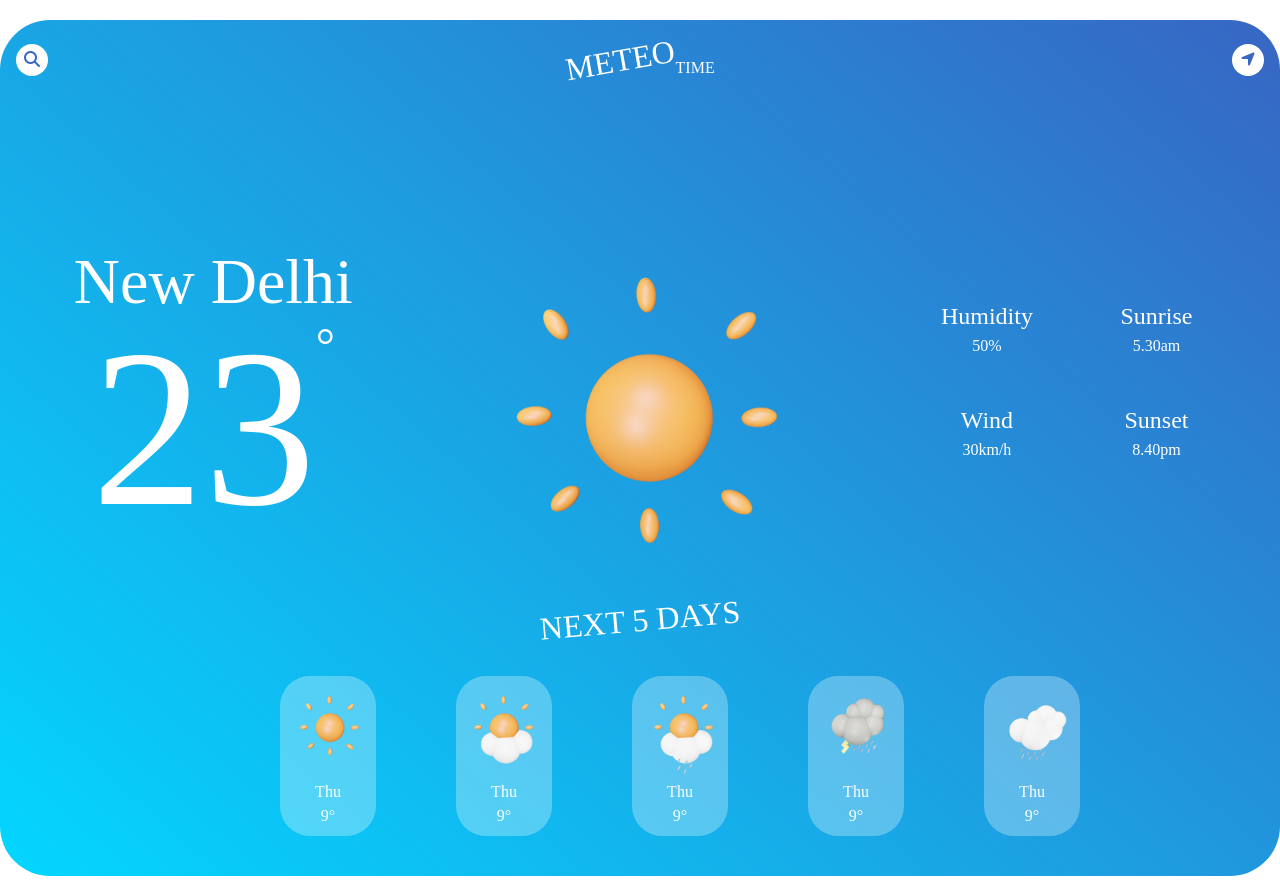
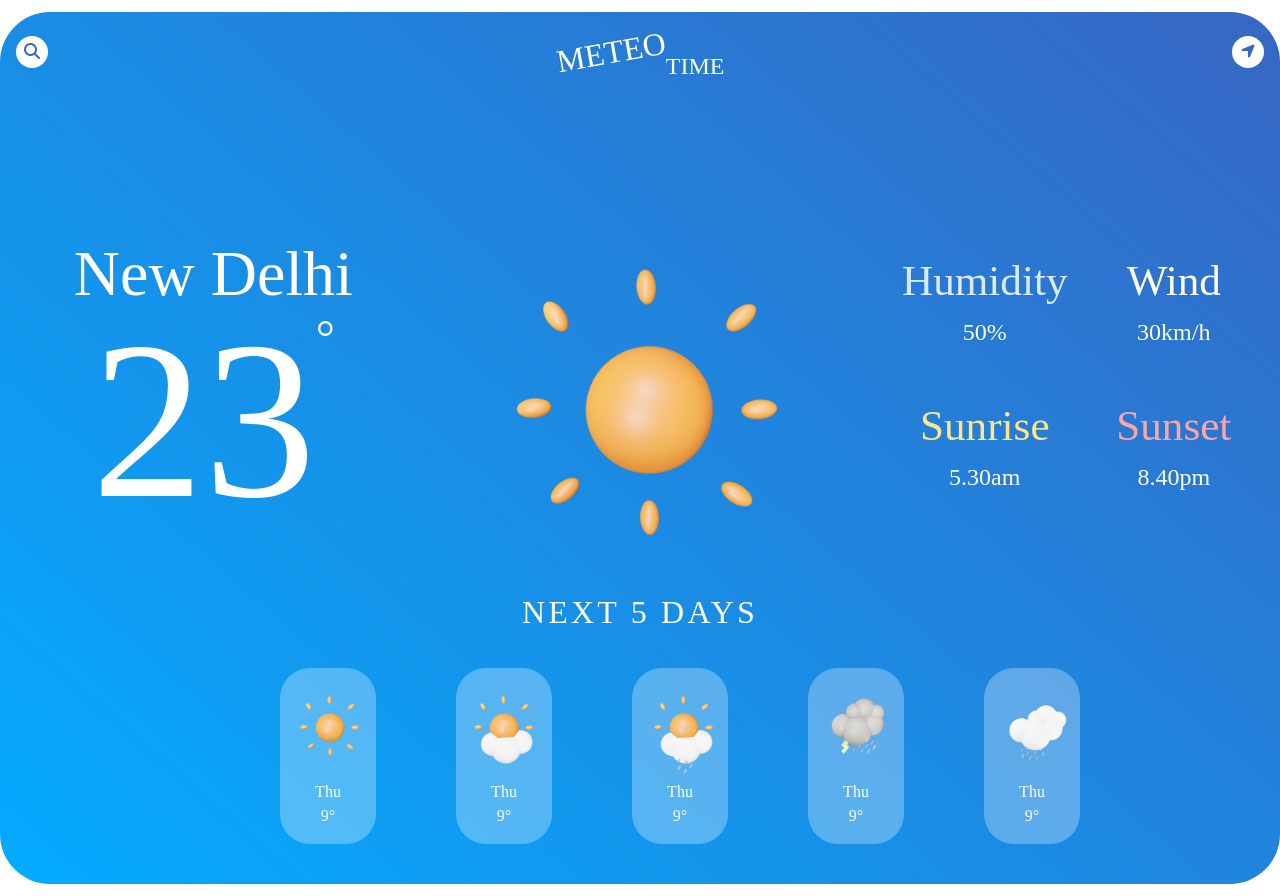
Before and after one commit to webdiego/Meteo-Time, a website: page index.html in a window 1280 px wide. Drawn offline with nearby package versions, Linux system fonts and the light colour scheme; a web font is replaced by a local one.

Commit message:
html structure and style completed

```diff
--- a/index.html
+++ b/index.html
@@ -7,14 +7,14 @@
   <link rel="stylesheet" href="./css/main.css">
   <script src="https://kit.fontawesome.com/6340a0a222.js" crossorigin="anonymous"></script>
   <link href="https://unpkg.com/tailwindcss@^2/dist/tailwind.min.css" rel="stylesheet">
-  <!-- <script src="./js/script.js"></script> -->
+  <script src="./js/script.js"></script>
 </head>
 <style>
 
 </style>
 <body>
   <div class="container mx-auto ">
-    <div class="app bg-day mt-5 mb-5" >
+    <div class="app bg-day mt-3 mb-3" >
 
 
       <!-- Bar -->
@@ -48,7 +48,7 @@
      <!-- MAIN -->
     <div class="main  ">
 
-
+  <!-- LOCATION -->
       <div class="location flex flex-col flex-1 justify-center items-center">
 
         <div class="location-city">
@@ -61,43 +61,43 @@
       </div>
 
 
-
+     <!-- WEATHER ICON -->
       <div class="weather flex-1">
         <div class="weather-icons flex items-center justify-center">
           <img class="weather-icon" src="./img/sun.png" alt="">
         </div>
       </div>
 
+      <!-- DETAILS -->
+
       <div class="details flex-1 flex items-center justify-evenly">
 
-        <div class="details-weather flex items-center justify-center flex-col">
+        <div class=" flex items-center justify-center flex-col">
 
-          <div class="details-humidity flex flex-col items-center justify-center">
-            <h3 class="details-title">Humidity</h3>
-            <h4>50%</h4>
-
+          <div class=" flex flex-col items-center justify-center">
+            <h3 class="details-title text-blue-100">Humidity</h3>
+            <h4 class="details-humidity details-sub">50%</h4>
           </div>
 
-          <div class="details-wind flex flex-col items-center justify-center mt-11">
-            <h3 class="details-title">Wind</h3>
-            <h4>30km/h</h4>
-
+          <div class=" flex flex-col items-center justify-center mt-11">
+            <h3 class="details-title text-yellow-200">Sunrise</h3>
+            <h4 class="details-sunrise details-sub " >5.30am</h4>
           </div>
         </div>
 
 
-        <div class="details-sun flex items-center justify-center flex-col">
+        <div class=" flex items-center justify-evenly flex-col">
 
-          <div class="details-sunrise flex flex-col items-center justify-center">
-            <h3 class="details-title">Sunrise</h3>
-            <h4 class="details-sunrise-time" >5.30am</h4>
+          <div class=" flex flex-col items-center justify-center ">
+            <h3 class="details-title">Wind</h3>
+            <h4 class="details-wind details-sub">30km/h</h4>
+          </div>
 
+          <div class=" flex flex-col items-center justify-center mt-11 ">
+            <h3 class="details-title text-red-300">Sunset</h3>
+            <h4 class="details-sunset details-sub">8.40pm</h4>
           </div>
-          <div class="details-sunset  flex flex-col items-center justify-center mt-11 ">
-            <h3 class="details-title">Sunset</h3>
-            <h4 class="details-sunset-time">8.40pm</h4>
 
-          </div>
         </div>
 
       </div>
@@ -113,31 +113,31 @@
 
 
     <div class="next">
-      <img class="next-img"  src="./img/sun.png" alt="">
-      <h3 class="next-day">Thu</h3>
-      <h4>9°</h4>
+      <img class="next-img-1"  src="./img/sun.png" alt="">
+      <h3 class="next-day-1">Thu</h3>
+      <h4 class="next-deg-1">9°</h4>
     </div>
 
     <div class="next">
-      <img class="next-img"  src="./img/sun clouds.4png.png" alt="">
-      <h3 class="next-day">Thu</h3>
-      <h4>9°</h4>
+      <img class="next-img-2"  src="./img/sun clouds.4png.png" alt="">
+      <h3 class="next-da-2">Thu</h3>
+      <h4 class="next-deg-2">9°</h4>
     </div>
 
     <div class="next">
-      <img class="next-img"  src="./img/sunrain.png" alt="">
-      <h3 class="next-day">Thu</h3>
-      <h4>9°</h4>
+      <img class="next-img-3"  src="./img/sunrain.png" alt="">
+      <h3 class="next-day-3">Thu</h3>
+      <h4 class="next-deg-3">9°</h4>
     </div>
     <div class="next">
-      <img class="next-img"  src="./img/thunderstorm2.png" alt="">
-      <h3 class="next-day">Thu</h3>
-      <h4>9°</h4>
+      <img class="next-img-4"  src="./img/thunderstorm2.png" alt="">
+      <h3 class="next-day-4">Thu</h3>
+      <h4 class="next-deg-4" >9°</h4>
     </div>
     <div class="next">
-      <img class="next-img"  src="./img/heavyrain.png" alt="">
-      <h3 class="next-day">Thu</h3>
-      <h4>9°</h4>
+      <img class="next-img-5"  src="./img/heavyrain.png" alt="">
+      <h3 class="next-day-5">Thu</h3>
+      <h4 class="next-deg-5">9°</h4>
     </div>
   </div>
 
--- a/js/script.js
+++ b/js/script.js
@@ -1,25 +1,36 @@
 
-const apiKey = "n9YazxwN70lUO9Te7hZZYBOTYe9EXxJs";
+// const apiKey = "n9YazxwN70lUO9Te7hZZYBOTYe9EXxJs";
 
-const getCity = async function(city){
-  try {
-    const res = await fetch(`https://dataservice.accuweather.com/locations/v1/cities/search?apikey=${apiKey}&q=${city}`);
+// const getCity = async function(city){
+//   try {
+//     const res = await fetch(`https://dataservice.accuweather.com/locations/v1/cities/search?apikey=${apiKey}&q=${city}`);
 
-    const data = await res.json();
+//     const data = await res.json();
 
-    console.log(data[0]);
-    return data[0]
+//     console.log(data[0]);
+//     getWeatherToday(data[0].Key)
+//   }catch(err){
+//     console.log(err)
+//   }
 
-  }catch(err){
-    console.log(err)
-  }
+// }
 
-}
+// getCity('rome')
 
-getCity('rome')
-// const getWeather = async function(Key){
+// const getWeatherToday = async function(Key){
+//   try{
+//    const res = await fetch(`http://dataservice.accuweather.com/currentconditions/v1/${Key}?apikey=${apiKey}`);
+//    const data = await res.json();
+//    console.log(data);
+//   }catch(err){
+//     console.log(err);
+//   }
+//  }
+
+
+// const getWeather5Days = async function(Key){
 //  try{
-//   const res = await fetch(`http://dataservice.accuweather.com/forecasts/v1/daily/1day/${Key}?apikey=${apiKey}`);
+//   const res = await fetch(`http://dataservice.accuweather.com/forecasts/v1/daily/5day/${Key}?apikey=${apiKey}`);
 //   const data = await res.json();
 //   console.log(data);
 //  }catch(err){
@@ -27,5 +38,5 @@ getCity('rome')
 //  }
 // }
 
-
-// getWeather('214046')
+// getWeatherToday('214046')
+// getWeather5Days('214046')
--- /dev/null
+++ b/sass/_bar.scss
@@ -0,0 +1,90 @@
+.bar{
+  padding-top: 1rem;
+  display: flex;
+  align-items: center;
+  justify-content: space-between;
+  margin-bottom: 5rem;
+}
+.title{
+  width: 100%;
+   transform: rotate(-10deg);
+   font-size: 2rem;
+  &-span{
+    transform: translateY(20px);
+    font-size: 1.5rem;
+  }
+}
+
+.search{
+  height: 2rem;
+  width: 2rem;
+  border-radius: 50%;
+  background-color: white;
+  position: relative;
+  margin-left: 1rem;
+  display: flex;
+  align-items: center;
+  outline: 0;
+
+  @media only screen and (max-width: 640px) {
+		transform: translateY(60px);
+	}
+  &-btn{
+    position: absolute;
+    top: 50%;
+    left: 50%;
+    transform: translate(-50%,-50%);
+  }
+
+  &-input{
+    border: none;
+  background: white;
+  outline: none;
+  float: left;
+  margin-left: 0.5rem;
+  color: white;
+  transition: 0.4s;
+  width: 0;
+  text-align: center;
+  border-radius: 30px;
+  font-size: 1.2rem;
+  font-family: $font-family-base;
+  }
+  &-icon{
+    color: $dark-day-blue;
+  }
+}
+
+
+
+
+.search:hover > .search-input {
+  width: 250px;
+  padding: 0 7px;
+  color:  $dark-day-blue;
+  font-size: 1.2rem;
+}
+
+
+.search:focus,.search:active,.search:hover{
+
+  outline: none 0 !important;
+}
+
+.geolocal{
+  height: 2rem;
+  width: 2rem;
+  border-radius: 50%;
+  background-color: white;
+  position: relative;
+  margin-right: 1rem;
+  display: flex;
+  align-items: center;
+  @media only screen and (max-width: 640px) {
+		transform: translateY(60px);
+	}
+  &-icon{
+    color: $dark-day-blue;
+
+  }
+}
--- a/sass/_base.scss
+++ b/sass/_base.scss
@@ -10,3 +10,33 @@ body{
   font-size: 62,5%;
   color: white;
 }
+
+
+.container{
+  width: 100%;
+  height: 100%;
+  background-color: white;
+  display: flex;
+  align-items: center;
+  justify-content: center;
+  font-family: $font-family-base;
+}
+
+.app{
+  width: 100%;
+
+  border-radius: 50px;
+  align-self: center;
+  @media only screen and (max-width: 940px) {
+    width: 95%;
+	}
+}
+
+.bg-day{
+  background: linear-gradient(41deg, rgb(3, 171, 255) 0%, rgba(55,102,195,1) 100%);
+
+}
+.bg-night{
+  background: linear-gradient(41deg, $light-night-blue 0%, $dark-night-blue 100%);
+
+}
--- a/sass/_nextDays.scss
+++ b/sass/_nextDays.scss
@@ -1,6 +1,6 @@
 .next{
   width: 6rem;
-  height: 10rem;
+  height: 11rem;
   border-radius: 30px;
   background-color: rgba(255, 255, 255, 0.285);
   margin-left: 5rem;
@@ -20,8 +20,8 @@
     text-align: center;
     text-transform: uppercase;
     font-size: 2rem;
-    transform: rotate(-5deg);
     margin-bottom: 2rem;
+    letter-spacing: .2rem;
   }
   &-img{
     width: 6rem;
@@ -33,3 +33,17 @@
 
 
 }
+
+.details{
+
+  @media only screen and (max-width: 1037px) {
+		transform: translateY(-90px);
+	}
+  &-title{
+    font-size: 2.7rem;
+  }
+
+  &-sub{
+    font-size: 1.5rem;
+  }
+}
--- a/sass/_variables.scss
+++ b/sass/_variables.scss
@@ -1,4 +1,3 @@
-
 
 // COLORS
 $light-day-blue:#03D6FF;
@@ -15,131 +14,5 @@ $light-night-blue: #3766C3;
   src: url("../font/brandon-grotesque-black.woff") format("woff"),
   url("../font/brandon-grotesque-black.ttf") format("ttf")
 }
-@font-face {
-  font-family:  'Brandon-Light';
-  src: url("../font/brandon-grotesque-light.woff") format("woff"),
-  url("../font/brandon-grotesque-light.otf") format("ttf")
-}
 
 $font-family-base :'Brandon-Black';
-
-.container{
-  width: 100%;
-  height: 100%;
-  background-color: white;
-  display: flex;
-  align-items: center;
-  justify-content: center;
-  font-family: $font-family-base;
-}
-
-.app{
-  width: 100%;
-  height: 95%;
-  border-radius: 50px;
-  align-self: center;
-  @media only screen and (max-width: 940px) {
-    width: 95%;
-		height: 97%;
-	}
-}
-
-.bg-day{
-  background: linear-gradient(41deg, rgba(3,214,255,1) 0%, rgba(55,102,195,1) 100%);
-
-}
-.bg-night{
-  background: linear-gradient(41deg, $light-night-blue 0%, $dark-night-blue 100%);
-
-}
-
-.bar{
-  padding-top: 1rem;
-  display: flex;
-  align-items: center;
-  justify-content: space-between;
-  margin-bottom: 5rem;
-}
-.title{
-  width: 100%;
-   transform: rotate(-10deg);
-   font-size: 2rem;
-  &-span{
-    transform: translateY(20px);
-    font-size: 1rem;
-  }
-}
-
-.search{
-  height: 2rem;
-  width: 2rem;
-  border-radius: 50%;
-  background-color: white;
-  position: relative;
-  margin-left: 1rem;
-  display: flex;
-  align-items: center;
-  outline: 0;
-
-  @media only screen and (max-width: 640px) {
-		transform: translateY(60px);
-	}
-  &-btn{
-    position: absolute;
-    top: 50%;
-    left: 50%;
-    transform: translate(-50%,-50%);
-  }
-
-  &-input{
-    border: none;
-  background: white;
-  outline: none;
-  float: left;
-  margin-left: 0.5rem;
-  color: white;
-  transition: 0.4s;
-  width: 0;
-  text-align: center;
-  border-radius: 30px;
-  font-size: 1.2rem;
-  font-family: $font-family-base;
-  }
-  &-icon{
-    color: $dark-day-blue;
-  }
-}
-
-
-
-
-.search:hover > .search-input {
-  width: 250px;
-  padding: 0 7px;
-  color:  $dark-day-blue;
-  font-size: 1.2rem;
-}
-
-
-.search:focus,.search:active,.search:hover{
-
-  outline: none 0 !important;
-}
-
-.geolocal{
-  height: 2rem;
-  width: 2rem;
-  border-radius: 50%;
-  background-color: white;
-  position: relative;
-  margin-right: 1rem;
-  display: flex;
-  align-items: center;
-  @media only screen and (max-width: 640px) {
-		transform: translateY(60px);
-	}
-  &-icon{
-    color: $dark-day-blue;
-
-  }
-}
--- a/sass/_weather.scss
+++ b/sass/_weather.scss
@@ -1,6 +1,6 @@
 .main{
   display: flex;
-  @media only screen and (max-width: 940px) {
+  @media only screen and (max-width: 1037px) {
 		flex-direction: column;
 	}
 }
@@ -46,20 +46,9 @@
     transform: translateY(60px);
     width: 40rem;
 
-    @media only screen and (max-width: 940px) {
+    @media only screen and (max-width: 1037px) {
       width: 17rem;
       transform: translateY(-90px);
     }
   }
 }
-
-.details{
-  @media only screen and (max-width: 940px) {
-		transform: translateY(-100px);
-	}
-
-  &-title{
-    font-size: 1.5rem;
-  }
-
-}
--- a/sass/main.scss
+++ b/sass/main.scss
@@ -1,4 +1,5 @@
+@import './variables';
 @import './base';
-@import './variables';
+@import './bar';
 @import './weather';
 @import './nextDays';
```
Also changed, not shown: css/main.css, font/NeulisAlt-Black.otf (deleted), font/NeulisAlt-Black.ttf (deleted), font/NeulisAlt-Black.woff (deleted), font/NeulisAlt-Medium.otf (deleted), font/NeulisAlt-Medium.ttf (deleted), font/NeulisAlt-Medium.woff (deleted), font/brandon-grotesque-light.otf (deleted), font/brandon-grotesque-light.woff (deleted), 1 other file.
